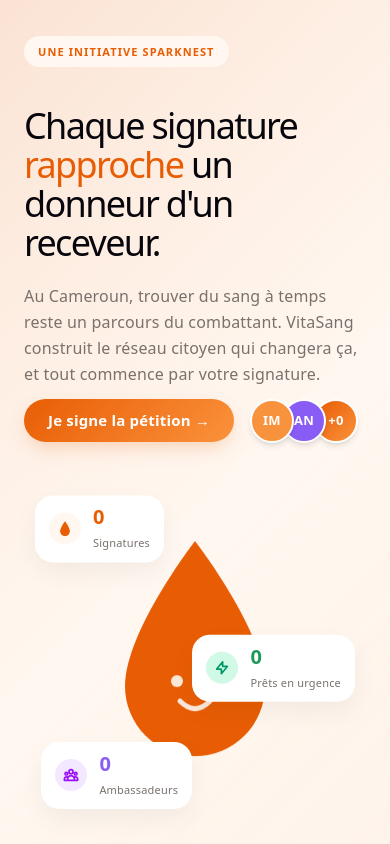
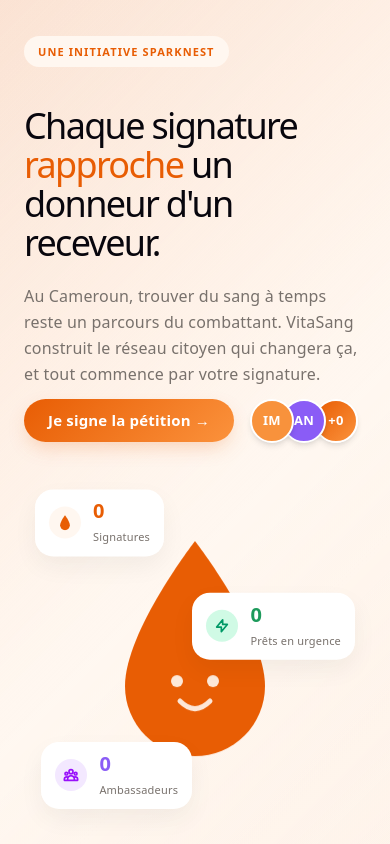
Before and after one commit to sparknest-cm/VitaSang_Petition_frontend, a React (Vite) app: page / in a window 390 px wide. Built offline with nearby package versions, Linux system fonts and the light colour scheme; no server answers.

Commit message:
correction de landing.jsx sur petit ecran

```diff
--- a/src/Screens/Landing.css
+++ b/src/Screens/Landing.css
@@ -107,13 +107,18 @@
 .stat-card-2 { top: 42%; right: -10%; }
 .stat-card-3 { bottom: -4%; left: -4%; }
 
-/* MOBILE POSITIONS : CARTES RAPPROCHÉES SUR PETIT ÉCRAN (< 640px) */
+/* MOYENS & PETITS ÉCRANS (< 868px) */
+@media (max-width: 868px) {
+  .stat-card-2 { top: 32%; right: -2%; }
+}
+
+/* PETITS ÉCRANS / MOBILE (< 640px) : SURÉLÉVATION DE "PRÊTS EN URGENCE" */
 @media (max-width: 640px) {
   .mascot-stage {
     max-width: 320px;
     min-height: 300px;
   }
-  .stat-card-1 { top: -2%; left: 0%; padding: 8px 14px; }
-  .stat-card-2 { top: 44%; right: 0%; padding: 8px 14px; }
+  .stat-card-1 { top: -4%; left: 0%; padding: 8px 14px; }
+  .stat-card-2 { top: 30%; right: 0%; padding: 8px 14px; }
   .stat-card-3 { bottom: -2%; left: 2%; padding: 8px 14px; }
 }
```
